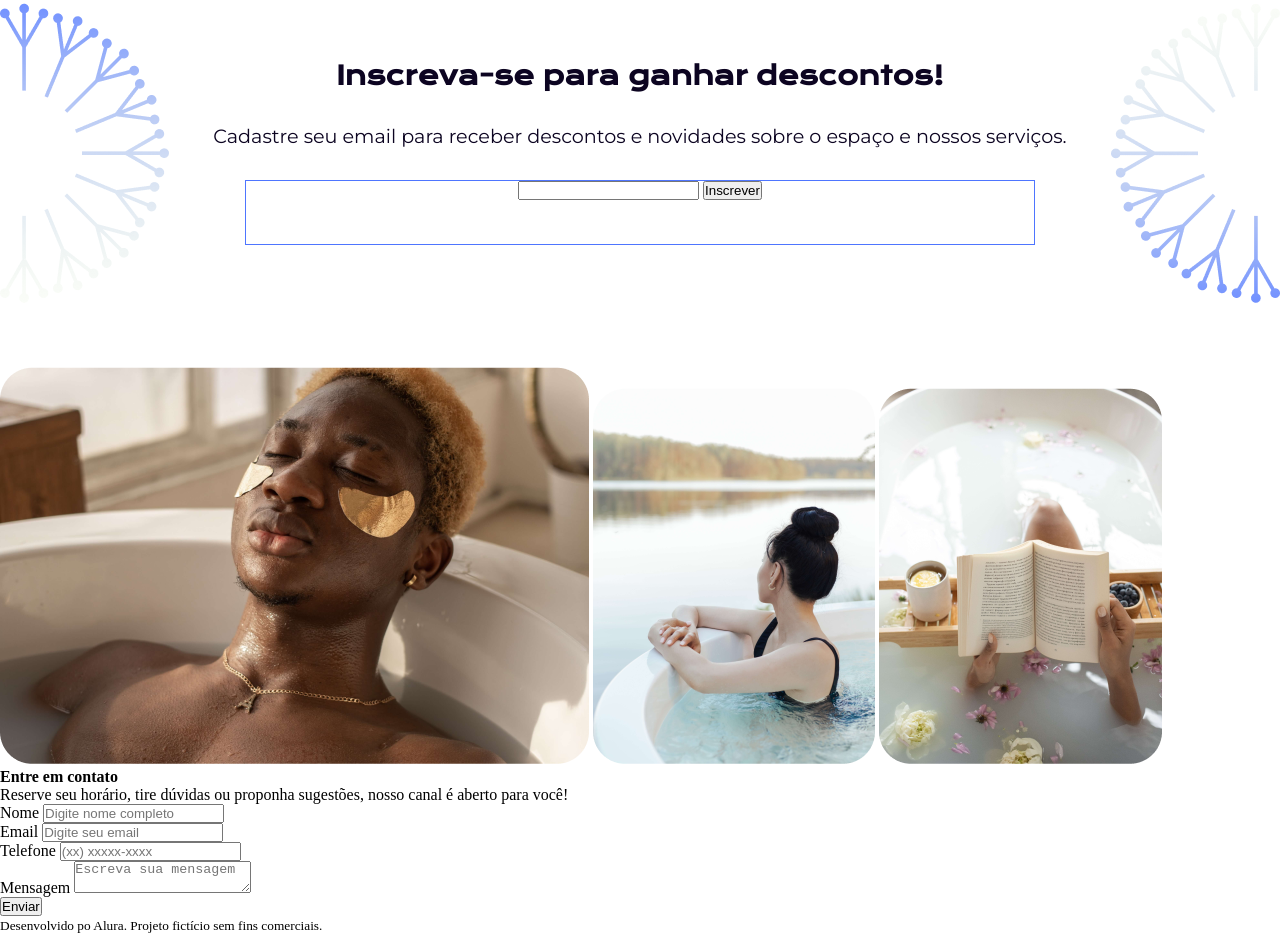
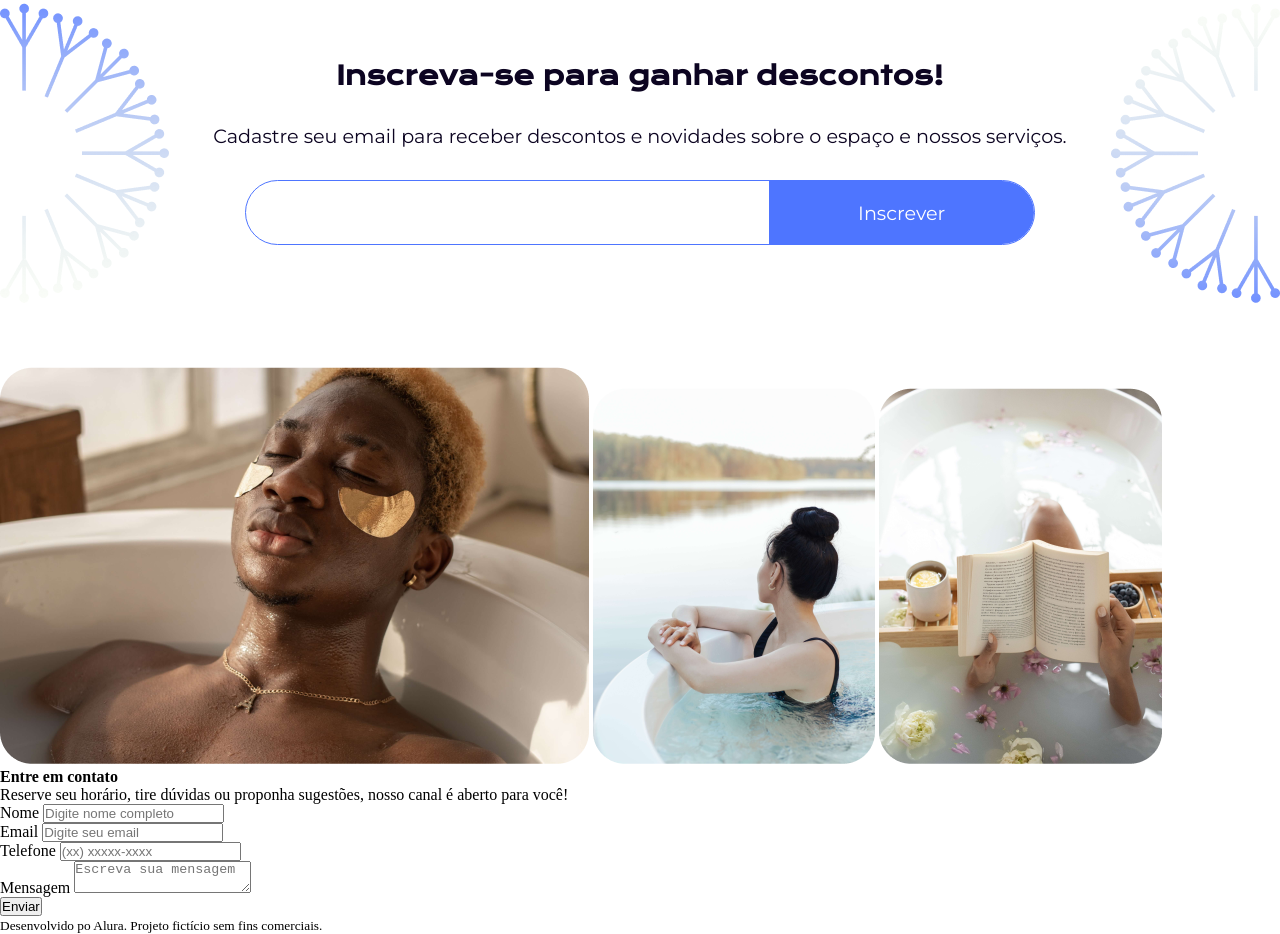
Before and after one commit to JeffersonRolino/calmaria-spa, a website: page index.html in a window 1280 px wide. Shown: the part 2687-3621 px from the top of the page. Drawn offline with nearby package versions, Linux system fonts and the light colour scheme.

Commit message:
Capítulo 04 - Aula 06: Realizando cálculos no SASS

```diff
--- a/styles/components/_desconto.scss
+++ b/styles/components/_desconto.scss
@@ -29,6 +29,28 @@
       border: 1px solid variaveis.$cor-secundaria;
       border-radius: 65px;
       margin: 0 auto;
+      display: inline-flex;
+
+      input {
+        @include mixins.ff-fs-color(variaveis.$ft-textos, 1.2rem, variaveis.$cor-primaria);
+        width: calc($largura-input * 0.65);
+        border: none;
+        outline: none;
+        margin-left: 2rem;
+      }
+
+      button {
+        @include mixins.ff-fs-color(variaveis.$ft-textos, 1.2rem, variaveis.$cor-branca);
+        width: calc($largura-input * 0.35);
+        background-color: variaveis.$cor-secundaria;
+        border-radius: 0 65px 65px 0;
+        border: none;
+      }
+
+      button:hover {
+        background-color: variaveis.$cor-primaria;
+        cursor: pointer;
+      }
     }
   }
 }
```
Also changed, not shown: styles/css/style.css, 1 other file.
